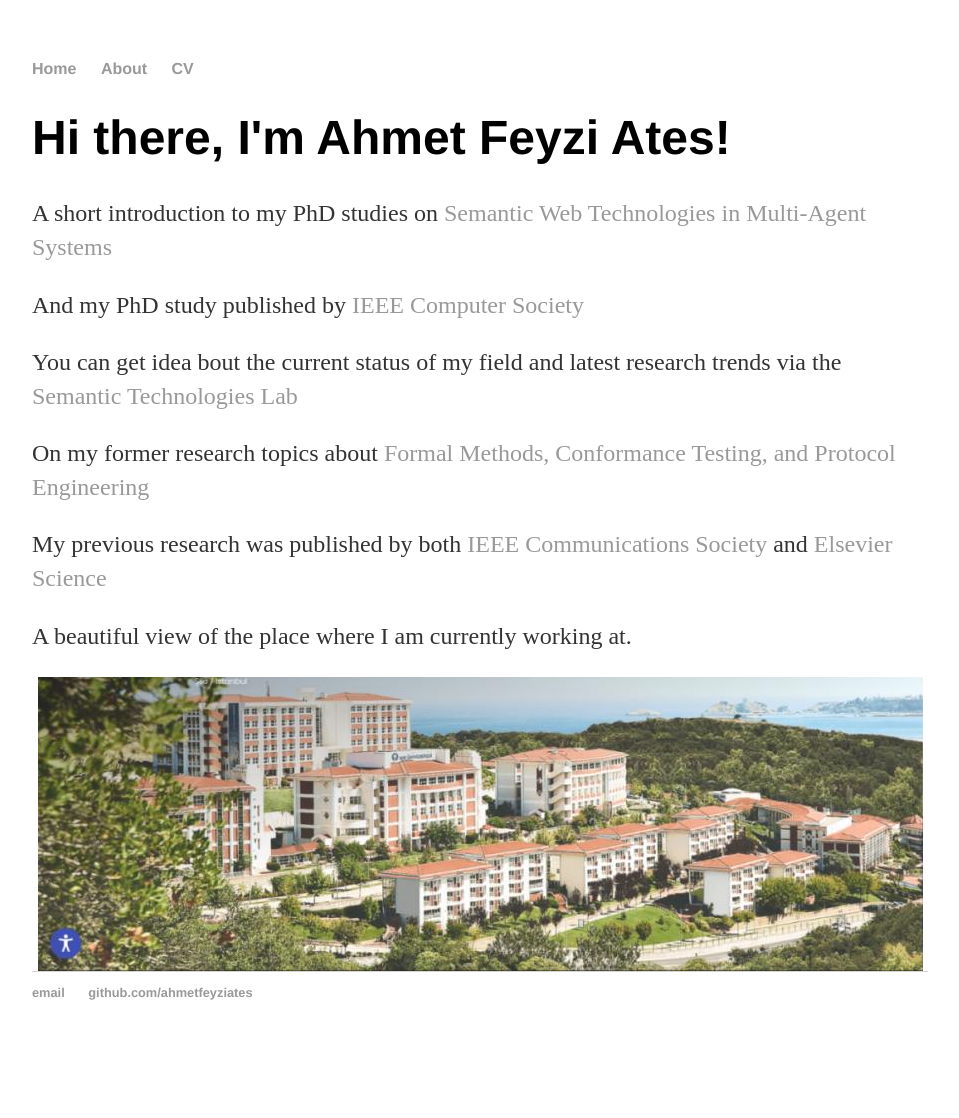
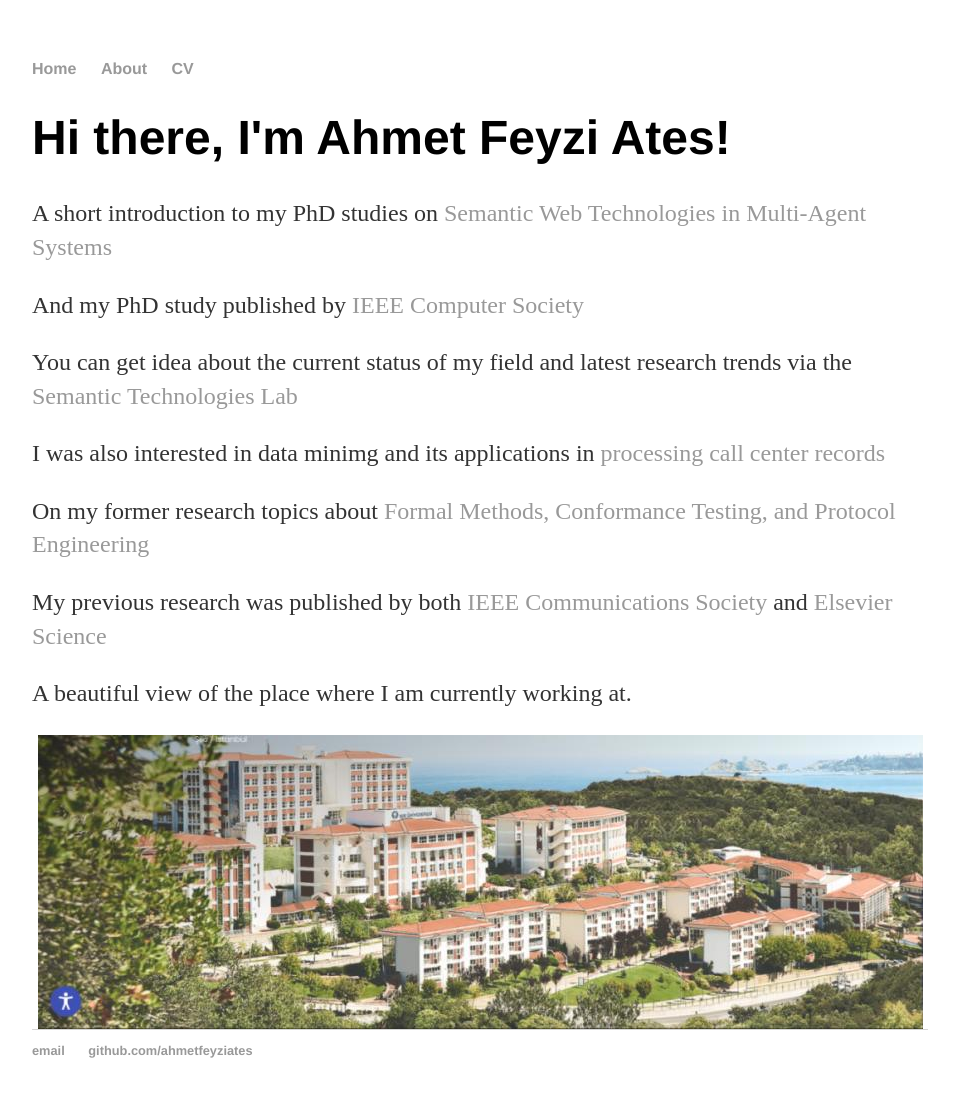
Before and after one commit to ahmetfeyziates/ahmetfeyziates.github.io, a Jekyll site: the page built from index.html, in a window 1280 px wide. Shown: the whole page, without its empty margins (160-1119 px from the left). Built offline with Jekyll 4.4.1, drawn with Linux system fonts in a browser that asks for light colours; before the commit the page ends 1060 px from its top, so only the background shows below that.

Commit message:
Update index.html

```diff
--- a/index.html
+++ b/index.html
@@ -6,7 +6,8 @@
 	<h1>Hi there, I'm Ahmet Feyzi Ates!</h1>
 	<p>A short introduction to my PhD studies on <a href=https://dai-labor.de/en/topics/semantic-web-technologies-in-multi-agent-systems/>Semantic Web Technologies in Multi-Agent Systems </a></p>
 	<p>And my PhD study published by <a href=https://www.computer.org/csdl/proceedings-article/mdmw/2008/37210019/12OmNwe2IBz>IEEE Computer Society</a></p>
-	<p>You can get idea bout the current status of my field and latest research trends via the<a href=https://stlab.istc.cnr.it/stlab/> Semantic Technologies Lab</a></p>
+	<p>You can get idea about the current status of my field and latest research trends via the<a href=https://stlab.istc.cnr.it/stlab/> Semantic Technologies Lab</a></p>
+	<p>I was also interested in data minimg and its applications in  <a href=https://ieeexplore.ieee.org/document/7960138>processing call center records</a></p>
 	<p></p>
 	<p>On my former research topics about <a href=https://www.jaist.ac.jp/~tomita/research.html>Formal Methods, Conformance Testing, and Protocol Engineering</a></p>
 	<p>My previous research was published by both <a href=https://ieeexplore.ieee.org/document/481699>IEEE Communications Society</a> and <a href=https://www.sciencedirect.com/science/article/pii/S0169755296000189>Elsevier Science</a></p>
```
